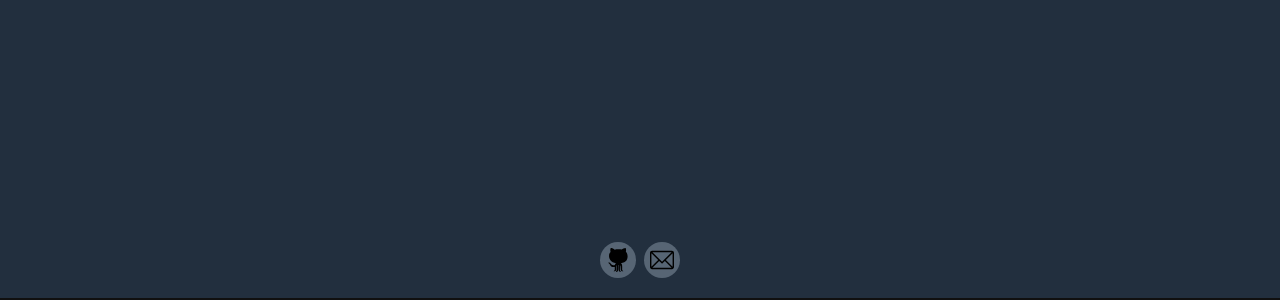
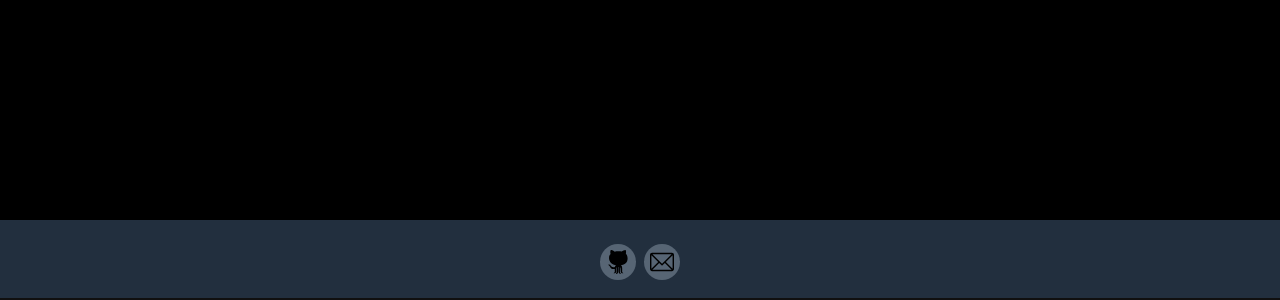
Before and after one commit to bill42362/portfolio, a Next.js app: page / in a window 1280 px wide. Shown: the part 502-802 px from the top of the page. Built offline with nearby package versions, Linux system fonts and the light colour scheme.

Commit message:
Add prototype of Main.

```diff
--- a/src/component/Main.jsx
+++ b/src/component/Main.jsx
@@ -1,10 +1,42 @@
 // Main.jsx
 import React from 'react';
 import styled from 'styled-components';
+import { Scene, WebGLRenderer, Color } from 'three';
 
 export class Main extends React.PureComponent {
+  canvas = React.createRef();
+  scene = null;
+  renderer = null;
+
+  initThree = () => {
+    const renderer = new WebGLRenderer({
+      canvas: this.canvas.current,
+      antialias: true,
+    });
+    this.renderer = renderer;
+    renderer.physicallyCorrectLights = true;
+    // renderer.setClearColor(0x222f3e);
+    this.handleWindowResize();
+  };
+
+  handleWindowResize = () => {
+    const renderer = this.renderer;
+    const canvas = this.canvas.current;
+    renderer.setSize(canvas.clientWidth, canvas.clientHeight);
+    renderer.setPixelRatio(Math.min(window.devicePixelRatio, 2));
+  };
+
+  componentDidMount() {
+    this.scene = new Scene();
+    this.initThree();
+  }
+
   render() {
-    return <StyledMain></StyledMain>;
+    return (
+      <StyledMain>
+        <Canvas ref={this.canvas} />
+      </StyledMain>
+    );
   }
 }
 
@@ -12,4 +44,10 @@ const StyledMain = styled.div`
   flex: auto;
 `;
 
+const Canvas = styled.canvas`
+  width: 100%;
+  height: 100%;
+  background-color: #222f3e;
+`;
+
 export default Main;
```
